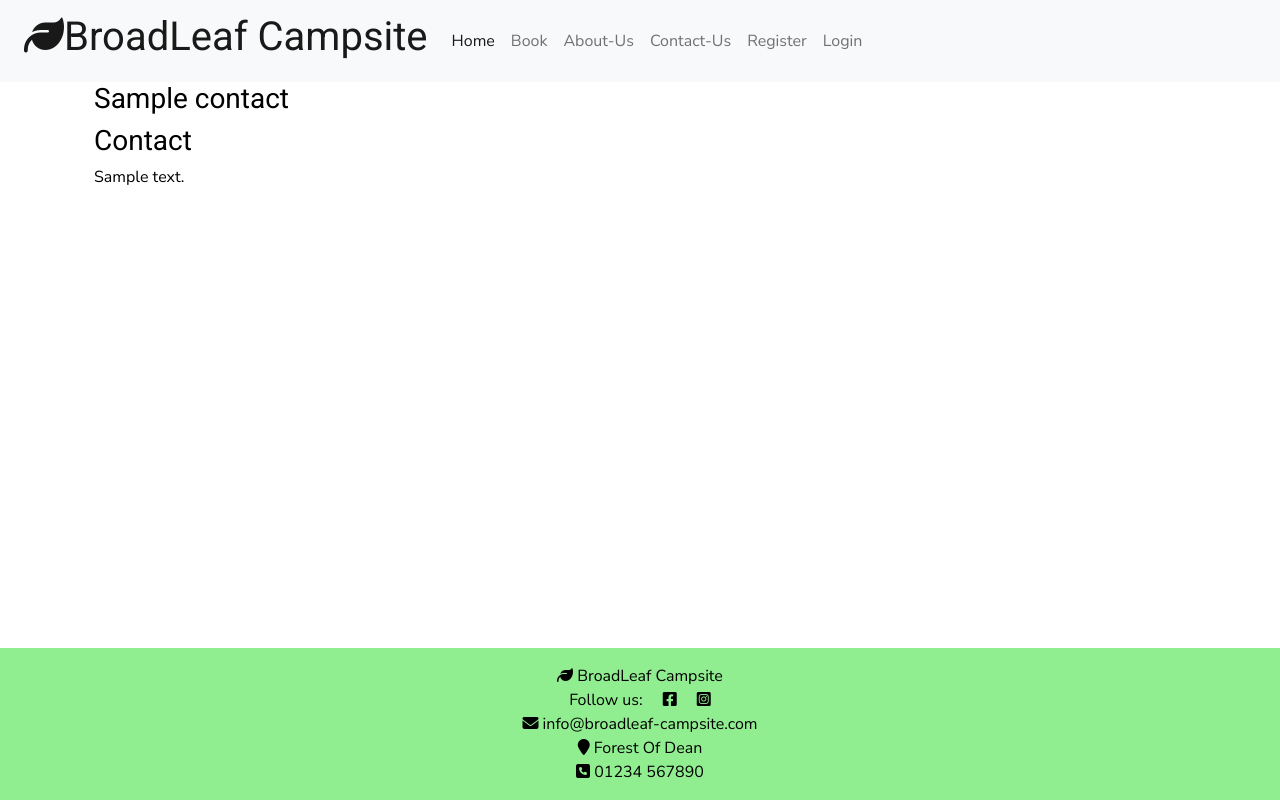
After one commit to TR94/broadleaf-campsite, a Django app: page /about/contact/ in a window 1280 px wide. The commit adds this page. Run offline with Django 3.2, Linux system fonts and the light colour scheme; tables that the repository leaves empty hold one stand-in row (values such as "Sample post").

Commit message:
Add contact page with model, url, view

```diff
--- a/about/models.py
+++ b/about/models.py
@@ -7,3 +7,10 @@ class About(models.Model):
 
     def __str__(self):
         return self.title
+
+class Contact(models.Model):
+    title = models.CharField(max_length=100, unique=True)
+    content = models.TextField()
+
+    def __str__(self):
+        return self.title
--- /dev/null
+++ b/about/templates/contact.html
@@ -0,0 +1,30 @@
+{% extends "base.html" %}
+{% block content %}
+<div class="container">
+    <div class="row">
+        <div class="col-md-6">
+            <h3>{{ contact.title }}</h3>
+        </div>
+        <div id="about-img"class="col-md-6">
+            <!-- about us image -->
+        </div>
+    </div>
+    <div class="row">
+        <div class="col">
+            <h3>Contact</h3>
+        </div>
+    </div>
+    <div class="row">
+        <div class="col-md-6">
+            <p>{{ contact.content }}</p>
+        </div>
+        <div id="facilities-img"class="col-md-6">
+            <!-- facilities image -->
+        </div>
+    </div>
+    <div class="row">
+        <!-- carousel of images from Boostrap -->
+    </div>
+</div>
+
+{% endblock %}
--- a/about/urls.py
+++ b/about/urls.py
@@ -4,4 +4,5 @@ from django.urls import path
 
 urlpatterns = [
     path('', views.AboutView, name='about'),
+    path('contact/', views.ContactView, name='contact')
 ]
--- a/about/views.py
+++ b/about/views.py
@@ -1,13 +1,10 @@
 from django.shortcuts import render
-from .models import About
+from .models import About, Contact
 
 
 def AboutView(request, *args, **kwargs):
-    """
-    Renders the About page
-    """
+    # Renders the About page
     about = About.objects.all().first()
-
     return render(
         request,
         "about.html",
@@ -15,3 +12,14 @@ def AboutView(request, *args, **kwargs):
             "about": about
         },
     )
+
+def ContactView(request):
+    # Renders the contact page
+    contact = Contact.objects.all().first()
+    return render(
+        request,
+        "contact.html",
+        {
+            "contact": contact
+        },
+    )
--- a/broadleaf/settings.py
+++ b/broadleaf/settings.py
@@ -29,7 +29,7 @@ SECRET_KEY = 'tywn!h9cf)ztvx_u9ylcl*dp(1(a-__@^us!p!zelmm$0v+9cy'
 # SECURITY WARNING: don't run with debug turned on in production!
 DEBUG = True
 
-ALLOWED_HOSTS = ['8000-tr94-broadleafcampsit-bfuekt257v7.ws-eu106.gitpod.io','broadleaf-booking-6b23cb1d45f9.herokuapp.com', 'localhost']
+ALLOWED_HOSTS = ['8000-tr94-broadleafcampsit-pzn4i2gfr4t.ws-eu106.gitpod.io','broadleaf-booking-6b23cb1d45f9.herokuapp.com', 'localhost']
 
 
 # Application definition
--- a/broadleaf/urls.py
+++ b/broadleaf/urls.py
@@ -22,4 +22,5 @@ urlpatterns = [
     path('about/', include('about.urls'), name='about'),
     path('accounts/', include('allauth.urls')),
     path('summernote/', include('django_summernote.urls')),
+    path('contact/', include('about.urls'), name='contact'),
 ]
--- a/templates/base.html
+++ b/templates/base.html
@@ -3,7 +3,6 @@
 <!DOCTYPE html>
 <html lang="en">
 <head>
-    <title>BroadLeaf Campsite</title>
     <!-- Google fonts -->
     <link rel="preconnect" href="https://fonts.googleapis.com">
     <link rel="preconnect" href="https://fonts.gstatic.com" crossorigin>
@@ -18,9 +17,11 @@
     <script src="https://ajax.googleapis.com/ajax/libs/jquery/3.4.1/jquery.min.js"></script>
     <script src="https://cdn.jsdelivr.net/npm/bootstrap@5.0.2/dist/js/bootstrap.bundle.min.js" integrity="sha384-MrcW6ZMFYlzcLA8Nl+NtUVF0sA7MsXsP1UyJoMp4YLEuNSfAP+JcXn/tWtIaxVXM" crossorigin="anonymous"></script>
 
-
     <!-- Stylesheet -->
     <link rel="stylesheet" href="{% static 'css/style.css' %}">
+
+    <title>BroadLeaf Campsite</title>
+    <link rel="icon" type="image/x-icon" href="{% static 'images/BroadLeaf_icon.png' %}" />
 </head>
 
 <body class="d-flex flex-column min-vh-100 main-bg">
@@ -43,7 +44,7 @@
               <a class="nav-link" href="{% url 'about' %}">About-Us</a>
             </li>
             <li class="nav-item">
-              <a class="nav-link" href="#">Contact-Us</a>
+              <a class="nav-link" href="{% url 'contact' %}">Contact-Us</a>
             </li>
             {% if user.is_authenticated %}
               <li class="nav-item">
--- a/templates/contact.html
+++ /dev/null
@@ -1,3 +0,0 @@
-{% extends "base.html" %}
-
-{% endblock %}
```
Also changed, not shown: about/admin.py (+8 -1 lines), about/migrations/0002_contact.py (added), booking/views.py (line endings or trailing spaces), static/images/BroadLeaf_icon.png (added).
